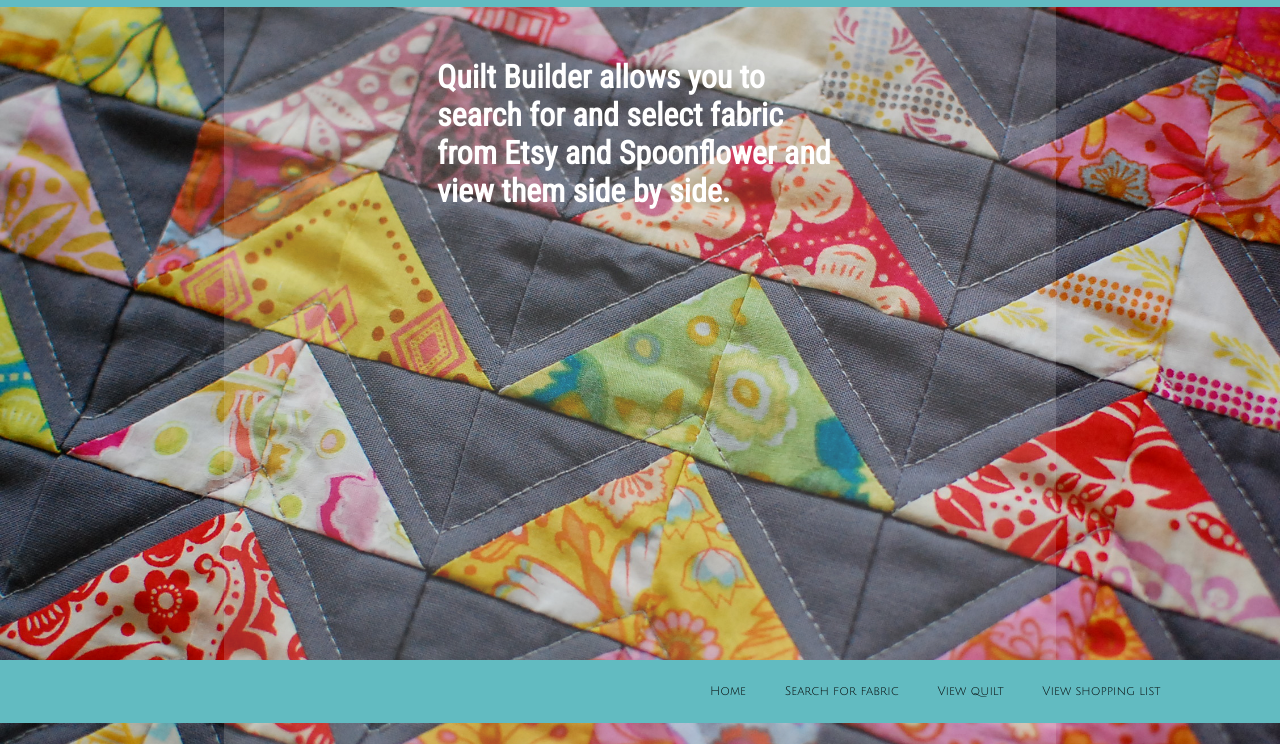
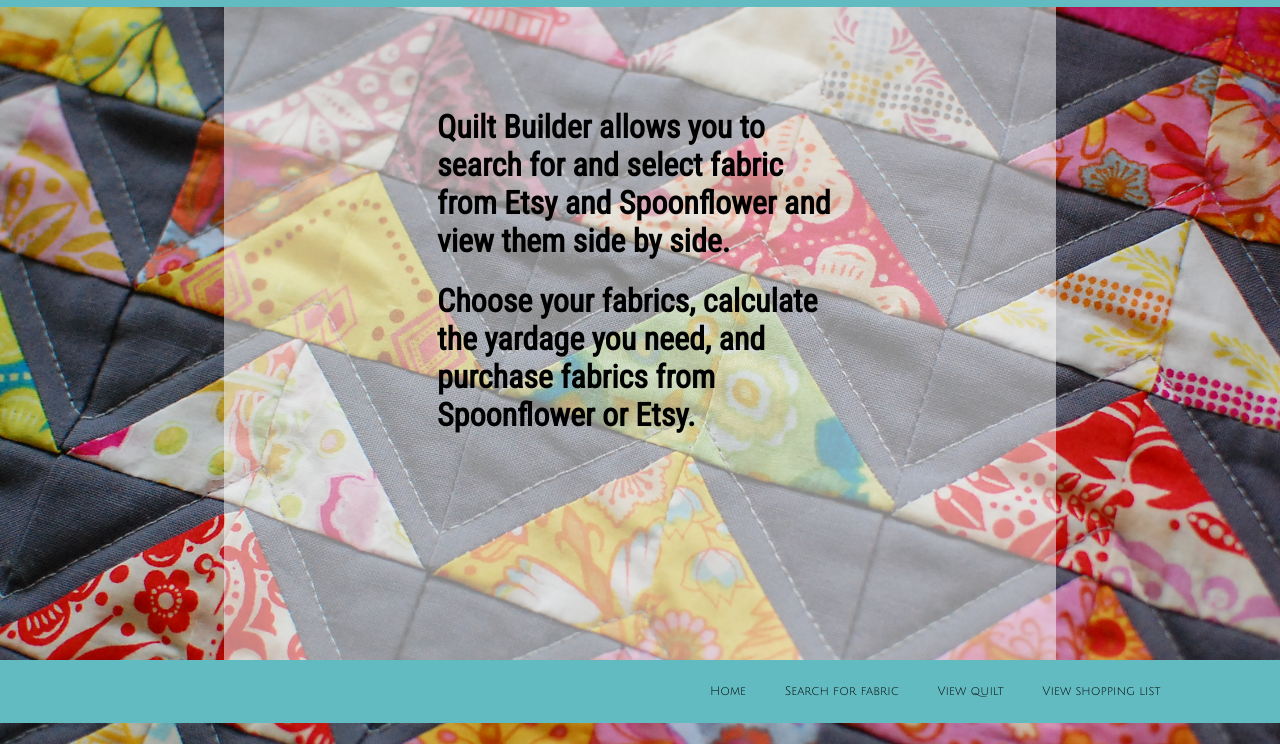
Before and after one commit to sallyhall/quiltBuilder, a website: page index.html in a window 1280 px wide. Shown: the part 56-800 px from the top of the page. Drawn offline with nearby package versions, Linux system fonts and the light colour scheme; some packages are replaced by stand-ins of ours.

Commit message:
fixed background opacity

```diff
--- a/common/views/home.html
+++ b/common/views/home.html
@@ -4,6 +4,9 @@
       <h1>
         Quilt Builder allows you to search for and select fabric from Etsy and Spoonflower and view them side by side.
       </h1>
+      <h1>
+        Choose your fabrics, calculate the yardage you need, and purchase fabrics from Spoonflower or Etsy.
+      </h1>
     </div>
   </div>
 </div>
--- a/css/sassy.scss
+++ b/css/sassy.scss
@@ -53,27 +53,16 @@
   overflow: scroll;
   font-family: 'Roboto Condensed', sans-serif;
   padding: 30px 10px;
-  :after{
-    width: 65%;
-    margin:auto;
-    content: "";
-    background-color: white;
-    opacity: 0.05;
-    top: 0;
-    left: 0;
-    bottom: 0;
-    right: 0;
-    position: absolute;
-    z-index: -1;
-    height:cover;
-  }
+  background: rgba(255,255,255, 0.5);
+
 }
 
 .intro{
   width:50%;
+  padding-top: 50px;
   margin: auto;
   text-decoration: none;
-  color: white;
+  color: black;
   text-align:left;
 }
 
--- a/css/styles.css
+++ b/css/styles.css
@@ -44,26 +44,15 @@
   height: 653px;
   overflow: scroll;
   font-family: 'Roboto Condensed', sans-serif;
-  padding: 30px 10px; }
-  .container :after {
-    width: 65%;
-    margin: auto;
-    content: "";
-    background-color: white;
-    opacity: 0.05;
-    top: 0;
-    left: 0;
-    bottom: 0;
-    right: 0;
-    position: absolute;
-    z-index: -1;
-    height: cover; }
+  padding: 30px 10px;
+  background: rgba(255, 255, 255, 0.5); }
 
 .intro {
   width: 50%;
+  padding-top: 50px;
   margin: auto;
   text-decoration: none;
-  color: white;
+  color: black;
   text-align: left; }
 
 .fabricList {
```
